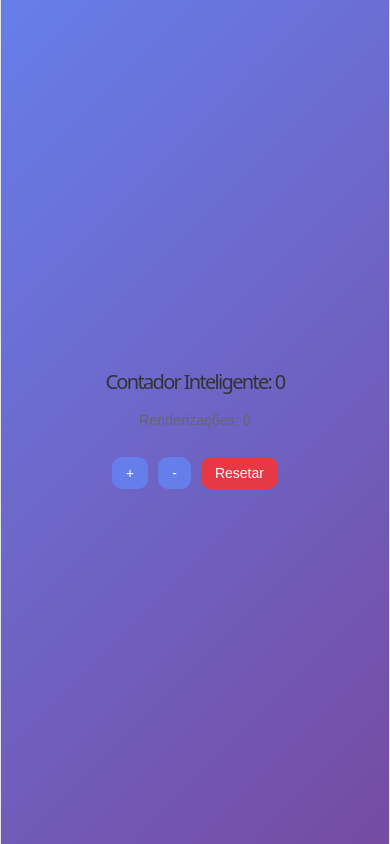
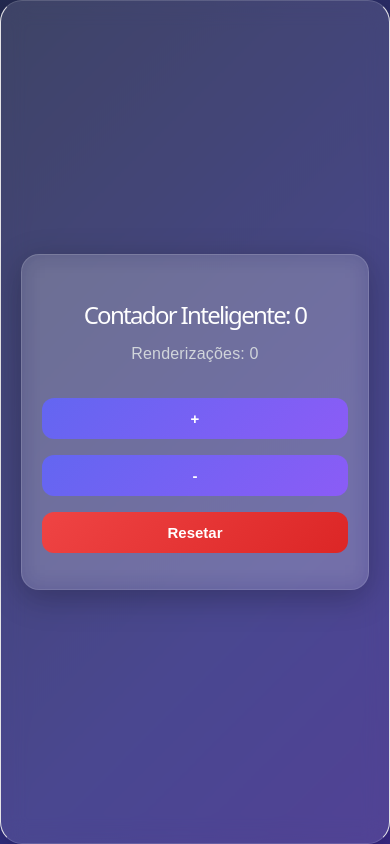
Before and after one commit to PatrickCorrea-git/Contador_inteligente, a React (Vite) app: page / in a window 390 px wide. Built offline with nearby package versions, Linux system fonts and the light colour scheme.

Commit message:
Corrige responsividade mobile

```diff
--- a/src/App.css
+++ b/src/App.css
@@ -1,29 +1,34 @@
-/* Reset básico */
+/* RESET */
 * {
+    margin: 0;
     padding: 0;
-    margin: 0;
     box-sizing: border-box;
-    font-family: Arial, Helvetica, sans-serif;
 }
 
-/* Centralização */
-body {
-    background: linear-gradient(135deg, #667eea, #764ba2);
-    min-height: 100vh;
-    margin: 0;
+html {
     overflow-x: hidden;
 }
 
-/* Caixa principal */
-.div {
-    background: #fff;
-    padding: 30px 40px;
-    border-radius: 12px;
-    text-align: center;
-    box-shadow: 0 10px 25px rgb(0, 0, 0.2);
+/* BODY */
+body {
+    min-height: 100vh;
+    overflow-x: hidden;
+
+    font-family: Arial, Helvetica, sans-serif;
+
+    background: linear-gradient(
+        135deg,
+        #0f172a,
+        #1e293b,
+        #312e81,
+        #4c1d95
+    );
+
+    background-size: 300% 300%;
+    animation: gradient 12s ease infinite;
 }
 
-
+/* CENTRALIZAÇÃO */
 #root {
     min-height: 100vh;
 
@@ -31,92 +36,139 @@ body {
     align-items: center;
     justify-content: center;
 
-    padding: 15px;
+    padding: 20px;
 }
 
-/* Título */
-h1 {
-    color: #333;
-    margin-bottom: 15px;
+/* CAIXA PRINCIPAL */
+div {
+    width: 100%;
+    max-width: 420px;
+
+    padding: 35px 30px;
+
+    border-radius: 22px;
+
+    background: rgba(255, 255, 255, 0.12);
+
+    backdrop-filter: blur(12px);
+
+    border: 1px solid rgba(255, 255, 255, 0.15);
+
+    box-shadow:
+        0 8px 32px rgba(0, 0, 0, 0.25);
+
+    text-align: center;
 }
 
-/* Texto das renderizações */
-p {
-    margin-bottom: 20px;
-    font-size: 16px;
-    color: #666;
+/* TÍTULO */
+h1 {
+    color: white;
+    margin-bottom: 15px;
+
+    font-size: 32px;
 }
 
-/* Botões */
-button {
-    padding: 10px 18px;
-    margin: 7px;
-    border: none;
-    border-radius: 10px;
-    font-size: 17px;
-    cursor: pointer;
-    transition: all 0.2s ease;
+/* TEXTO */
+p {
+    color: #d1d5db;
+    margin-bottom: 25px;
+
+    font-size: 18px;
 }
 
-/* Botões + e - */
-.btn{
-    background: #667eea;
-    color: #fff;
+/* BOTÕES */
+button {
+    border: none;
+    cursor: pointer;
+
+    padding: 12px 18px;
+    margin: 6px;
+
+    border-radius: 12px;
+
+    font-size: 16px;
+    font-weight: bold;
+
+    transition: 0.25s ease;
+}
+
+/* BOTÕES + E - */
+.btn {
+    background: linear-gradient(
+        135deg,
+        #6366f1,
+        #8b5cf6
+    );
+
+    color: white;
 }
 
 .btn:hover {
-    background: #5563c1;
+    transform: scale(1.05);
 }
 
-/* Botão reset */
-#reset{
-    background: #e63946;
-    color: #fff;
+/* BOTÃO RESET */
+#reset {
+    background: linear-gradient(
+        135deg,
+        #ef4444,
+        #dc2626
+    );
+
+    color: white;
 }
 
-#reset:hover{
-    background: #c92f3b;
+#reset:hover {
+    transform: scale(1.05);
 }
 
 /* SMARTPHONE */
 @media (max-width: 480px) {
-  div {
-    padding: 20px;
-    width: 90%;
-  }
 
-  h1 {
-    font-size: 20px;
-  }
+    .container {
+        padding: 28px 20px;
+        border-radius: 18px;
+    }
 
-  p {
-    font-size: 14px;
-  }
+    h1 {
+        font-size: 24px;
+    }
 
-  button {
-    padding: 8px 14px;
-    font-size: 14px;
-    margin: 5px;
-  }
+    p {
+        font-size: 16px;
+    }
+
+    button {
+        width: 100%;
+
+        margin: 8px 0;
+
+        padding: 12px;
+
+        font-size: 15px;
+    }
 }
 
 /* TABLET */
 @media (min-width: 481px) and (max-width: 768px) {
-  div {
-    padding: 25px 30px;
-    width: 80%;
-  }
 
-  h1 {
-    font-size: 24px;
-  }
+    .container {
+        max-width: 500px;
+    }
+}
 
-  p {
-    font-size: 15px;
-  }
+/* ANIMAÇÃO FUNDO */
+@keyframes gradient {
 
-  button {
-    padding: 10px 16px;
-    font-size: 16px;
-  }
+    0% {
+        background-position: 0% 50%;
+    }
+
+    50% {
+        background-position: 100% 50%;
+    }
+
+    100% {
+        background-position: 0% 50%;
+    }
 }
```
